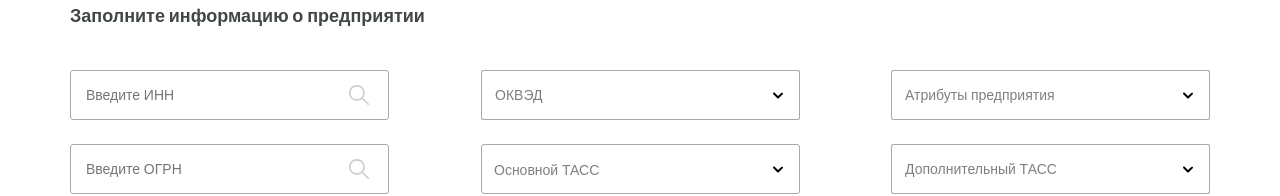
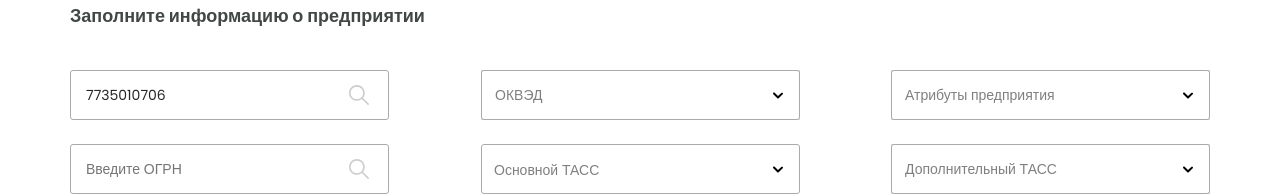
Before and after one commit to RTUITLab/Energomach-Hack-2021-RealityGang-Front, a React (Create React App) app: page /form in a window 1280 px wide. Shown: the part 543-739 px from the top of the page. Built offline with nearby package versions, Linux system fonts and the light colour scheme; no server answers.

Commit message:
added filters set after fill

```diff
--- a/src/components/Container/Form/Form.jsx
+++ b/src/components/Container/Form/Form.jsx
@@ -62,7 +62,7 @@ const Form = (props) => {
                                 <Select
                                     mode="tags"
                                     size='default'
-                                    // value={props.ogrn}
+                                    value={props.okved}
                                     // onChange={(e) => props.setOgrn(e)}
                                     placeholder="ОКВЭД"
                                     style={{ width: '100%' }}
@@ -75,6 +75,7 @@ const Form = (props) => {
                                 <Select
                                     mode="tags"
                                     size='default'
+                                    value={props.attrs}
                                     placeholder="Атрибуты предприятия"
                                     // dropdownClassName={s.drop}
                                     style={{ width: '100%' }}
@@ -86,6 +87,7 @@ const Form = (props) => {
                             <div className={s.listInput}>
                                 <Select placeholder="Основной ТАСС"
                                         showSearch
+                                        value={props.osn_tass}
                                         optionFilterProp="children"
                                         filterOption={(input, option) =>
                                             option.children.toLowerCase().indexOf(input.toLowerCase()) >= 0
@@ -103,6 +105,7 @@ const Form = (props) => {
                                 <Select
                                     mode="tags"
                                     size='default'
+                                    value={props.dop_tass}
                                     placeholder="Дополнительный ТАСС"
                                     // dropdownClassName={s.drop}
                                     style={{ width: '100%' }}
@@ -114,6 +117,7 @@ const Form = (props) => {
                             <div className={s.listInput}>
                                 <Select placeholder="Регион"
                                         showSearch
+                                        value={props.region}
                                         optionFilterProp="children"
                                         filterOption={(input, option) =>
                                             option.children.toLowerCase().indexOf(input.toLowerCase()) >= 0
@@ -128,6 +132,7 @@ const Form = (props) => {
                                 <Select
                                     mode="tags"
                                     size='default'
+                                    value={props.otr}
                                     placeholder="Отрасль"
                                     // dropdownClassName={s.drop}
                                     style={{ width: '100%' }}
@@ -140,6 +145,7 @@ const Form = (props) => {
                             <div className={s.listInput}>
                                 <Select placeholder="Форма организации"
                                         showSearch
+                                        value={props.form}
                                         onChange={handleChange}
                                         optionFilterProp="children"
                                         filterOption={(input, option) =>
--- a/src/components/Container/Form/FormContainer.jsx
+++ b/src/components/Container/Form/FormContainer.jsx
@@ -1,20 +1,37 @@
 import React, {useEffect, useState} from 'react'
-import {motion} from "framer-motion";
+import {motion} from 'framer-motion'
 import Form from './Form'
 import {fillInn, fillOgrn} from '../../../redux/filter-reducer'
-import {useDispatch} from 'react-redux'
+import {useDispatch, useSelector} from 'react-redux'
 
 const FormContainer = (props) => {
 
     const dispatch = useDispatch()
 
-    const [inn, setInn] = useState('')
+    const filters = useSelector((state) => state.filter.filters)
+
+    const [inn, setInn] = useState('7735010706')
     const [ogrn, setOgrn] = useState('')
-    const [defaultValue, setDefault] = useState('')
+    const [okved, setOkved] = useState([])
+    const [attrs, setAttrs] = useState([])
+    const [osn_tass, setOsnTass] = useState('')
+    const [dop_tass, setDopTass] = useState([])
+    const [otr, setOtr] = useState([])
+    const [region, setRegion] = useState('')
+    const [form, setForm] = useState('')
 
     useEffect(() => {
-
-    }, [])
+        if(filters.ogrn) {
+            setOgrn(filters.ogrn)
+        }
+        setDopTass(filters.dop_tass)
+        setForm(filters.form)
+        setOkved(filters.okved)
+        setOsnTass(filters.osn_tass)
+        setOtr(filters.otr)
+        setRegion(filters.region)
+        setAttrs(filters.attrs)
+    }, [filters])
 
     const handleFindInn = () => {
         dispatch(fillInn(inn))
@@ -26,21 +43,24 @@ const FormContainer = (props) => {
     const animations = {
         hidden: {
             opacity: 0,
-            x:0,
+            x: 0,
             y: 100,
         },
         visible: {
             opacity: 1,
-            x:0,
-            y:0,
+            x: 0,
+            y: 0,
         }
     }
     return (
-        <motion.div variants={animations} initial="hidden" animate="visible"
-                    transition={{ duration: 1 }}
+        <motion.div variants={animations} initial='hidden' animate='visible'
+                    transition={{duration: 1}}
         >
-            <Form inn={inn} handleFindInn={handleFindInn} setInn={setInn} handleFindOgrn={handleFindOgrn}
-                  defaultValue={defaultValue} setDefault={setDefault} ogrn={ogrn} setOgrn={setOgrn} />
+            <Form inn={inn} handleFindInn={handleFindInn} dop_tass={dop_tass} setInn={setInn}
+                  handleFindOgrn={handleFindOgrn}
+                  ogrn={ogrn} setOgrn={setOgrn} form={form} okved={okved} region={region} osn_tass={osn_tass} otr={otr}
+                  attrs={attrs}
+            />
         </motion.div>
     )
 }
```
